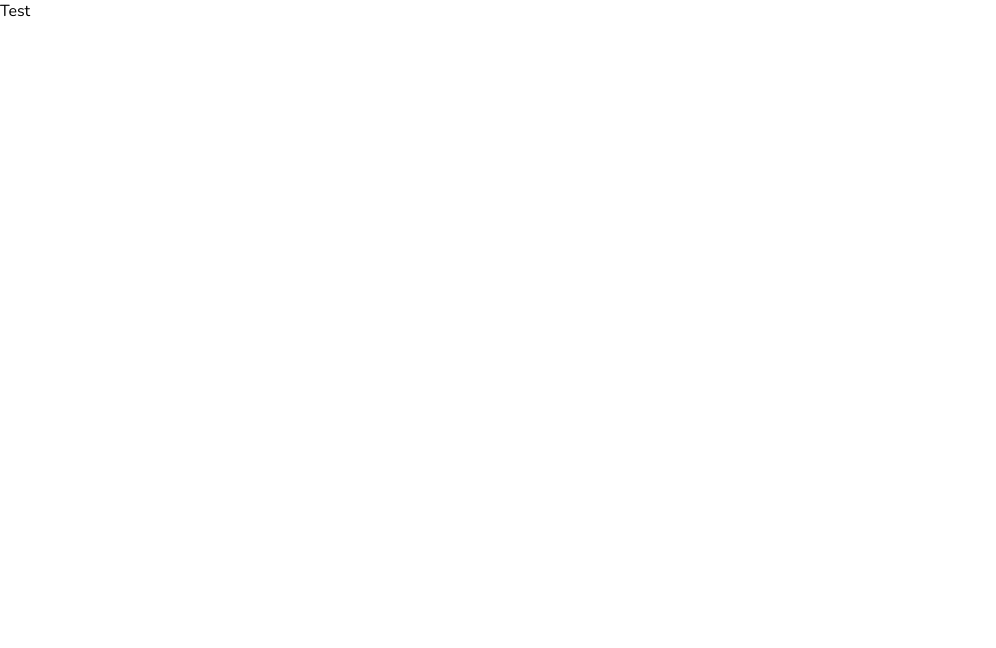
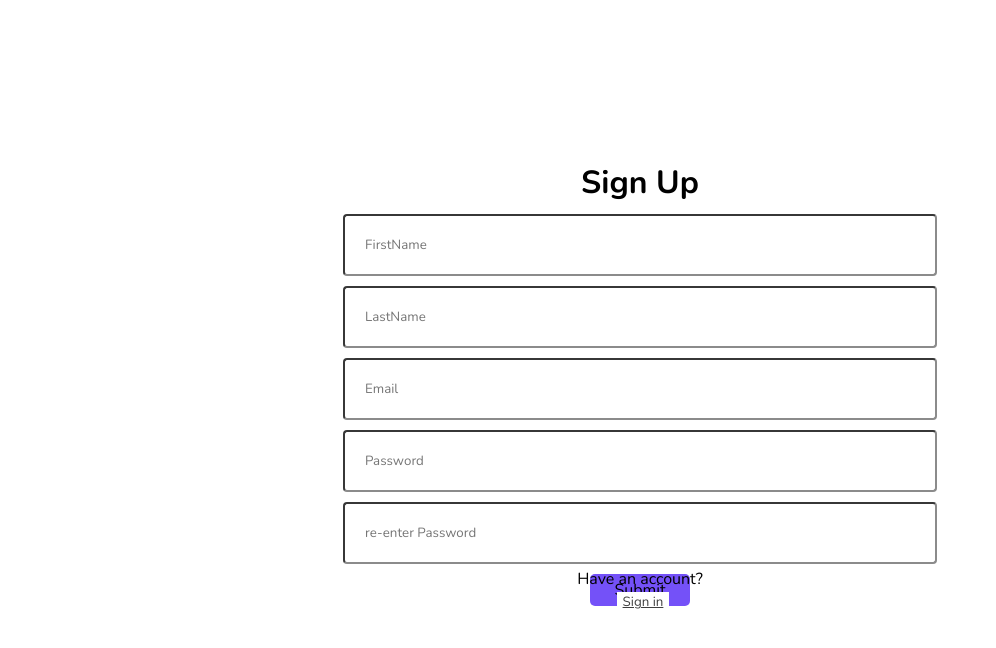
Before and after one commit to Fatmatarek000/GP_ERP_SYSTEM_Frontend, a React (Create React App) app in the folder erp-system-v2/: page /login in a window 1280 px wide. Shown: the top 648 px of the page, without its empty margins (0-996 px from the left). Built offline with nearby package versions, Linux system fonts and the light colour scheme.

Commit message:
added login and register

```diff
--- a/erp-system-v2/src/Pages/login/Login.jsx
+++ b/erp-system-v2/src/Pages/login/Login.jsx
@@ -1,11 +1,191 @@
-
-import "./login.scss"
-import React from 'react'
+import "./login.scss";
+import React, { useState } from "react";
+import { Link } from "react-router-dom";
 
 const Login = () => {
+  const [formData, setFormData] = useState({
+    Email: "",
+    Password: "",
+  });
+  const [change, setChange] = useState(false);
+
+  function handleChange(event) {
+    setFormData((prevState) => {
+      return {
+        ...prevState,
+        [event.target.id]: event.target.value,
+      };
+    });
+  }
+
+  function handleSubmit(event) {
+    event.preventDefault();
+    console.log(formData);
+  }
+
+  const [RegisterData, setRegisterData] = useState({
+    firstName: "",
+    lastName: "",
+    EmailR: "",
+    passwordR: "",
+    reEnterPassword: "",
+  });
+
+  function handleRegChange(event) {
+    setRegisterData({
+      ...RegisterData,
+      [event.target.id]: event.target.value,
+    });
+  }
+
+  function handleSubmitR(event) {
+    event.preventDefault();
+
+    if (
+      RegisterData.passwordR === RegisterData.reEnterPassword &&
+      RegisterData.passwordR.length >= 8
+    ) {
+      console.log("valid password");
+    } else if (RegisterData.passwordR !== RegisterData.reEnterPassword) {
+      console.log("password dont match");
+    } else if (RegisterData.passwordR.length < 8) {
+      console.log("password isnt strong enough");
+    } else {
+      console.log("password isnot valid");
+    }
+
+    console.log("Form Data:", RegisterData);
+  }
+
+  function alter() {
+    setChange((prevState) => !prevState);
+    setFormData({
+      Email: "",
+      Password: "",
+    });
+    setRegisterData({
+      firstName: "",
+      lastName: "",
+      EmailR: "",
+      passwordR: "",
+      reEnterPassword: "",
+    });
+  }
+
   return (
-    <div>Test</div>
-  )
-}
+    <div className="datatable">
+      <div className="main">
+        {change ? (
+          <div>
+            <h1>Sign in</h1>
+            <form onSubmit={handleSubmit}>
+              <div className="input">
+                <input
+                  required
+                  type="email"
+                  placeholder="Email"
+                  id="Email"
+                  value={formData.Email}
+                  onChange={handleChange}
+                />
+              </div>
+              <div className="input">
+                <input
+                  required
+                  type="password"
+                  placeholder="Password"
+                  id="Password"
+                  value={formData.Password}
+                  onChange={handleChange}
+                />
+              </div>
 
-export default Login
+              <button type="submit">
+                {" "}
+                <Link to="/" className="link-1">
+                  Login
+                </Link>
+              </button>
+            </form>
+            <div className="alt">
+              <p>new account?</p>
+              <button onClick={alter}>Sign Up</button>
+            </div>
+          </div>
+        ) : (
+          <>
+            <div className="main">
+              <div className="head">
+                <h1>Sign Up</h1>
+              </div>
+              <form onSubmit={handleSubmitR}>
+                <div className="input">
+                  <input
+                    required
+                    placeholder="FirstName"
+                    type="text"
+                    id="firstName"
+                    value={RegisterData.firstName}
+                    onChange={handleRegChange}
+                  />
+                </div>
+                <div className="input">
+                  <input
+                    required
+                    placeholder="LastName"
+                    type="text"
+                    id="lastName"
+                    value={RegisterData.lastName}
+                    onChange={handleRegChange}
+                  />
+                </div>
+                <div className="input">
+                  <input
+                    required
+                    placeholder="Email"
+                    type="email"
+                    id="EmailR"
+                    value={RegisterData.EmailR}
+                    onChange={handleRegChange}
+                  />
+                </div>
+                <div className="input">
+                  <input
+                    required
+                    placeholder="Password"
+                    type="password"
+                    id="passwordR"
+                    value={RegisterData.passwordR}
+                    onChange={handleRegChange}
+                  />
+                </div>
+                <div className="input">
+                  <input
+                    required
+                    placeholder="re-enter Password"
+                    type="password"
+                    id="reEnterPassword"
+                    value={RegisterData.reEnterPassword}
+                    onChange={handleRegChange}
+                  />
+                </div>
+
+                <button type="submit">
+                  <Link to="/" className="link-2">
+                    Submit
+                  </Link>
+                </button>
+              </form>
+            </div>
+            <div className="alt alternative">
+              <p>Have an account?</p>
+              <button onClick={alter}>Sign in</button>
+            </div>
+          </>
+        )}
+      </div>
+    </div>
+  );
+};
+
+export default Login;
--- a/erp-system-v2/src/Pages/login/login.scss
+++ b/erp-system-v2/src/Pages/login/login.scss
@@ -0,0 +1,90 @@
+.main {
+    display: flex;
+    align-items: center;
+    justify-content: center;
+    flex-direction: column;
+    height: 80vh;
+    width: auto;
+    user-select: none;
+}
+
+.main h1 {
+    user-select: none;
+    text-align: center;
+}
+
+form {
+    display: flex;
+    align-items: center;
+    justify-content: center;
+    flex-direction: column;
+    height: auto;
+    padding: 10px;
+}
+
+.input input {
+    padding: 20px;
+    width: 550px;
+    border-radius: 4px;
+    margin-bottom: 10px;
+    outline: none;
+    transition: 0.3s;
+    border-color: #8b8b8b;
+}
+
+.input input:focus {
+    border-radius: 13px;
+    border-color: #000000;
+}
+
+.alt {
+    text-align: center;
+}
+
+.alternative {
+    margin-top: -140px;
+}
+
+.alt button {
+    margin-left: 6px;
+    cursor: pointer;
+    border: none;
+    text-decoration: underline;
+    color: #3f3f3f;
+    background-color: white;
+}
+
+.alt button:hover {
+    color: #000000;
+}
+
+button[type=submit] {
+    padding: 5px 15px;
+    background: #7451f8;
+    width: 100px;
+    border: none;
+    cursor: pointer;
+    border-radius: 5px;
+    font-size: 16px;
+    transition: 0.3s;
+    user-select: none;
+}
+
+.link-1 {
+    width: 100px;
+    border: none;
+    color: black;
+    text-decoration: none;
+}
+
+.link-2 {
+    width: 100px;
+    border: none;
+    color: black;
+    text-decoration: none;
+}
+
+button[type=submit]:hover {
+    background-color: #5224f8;
+    ;
+}
```
